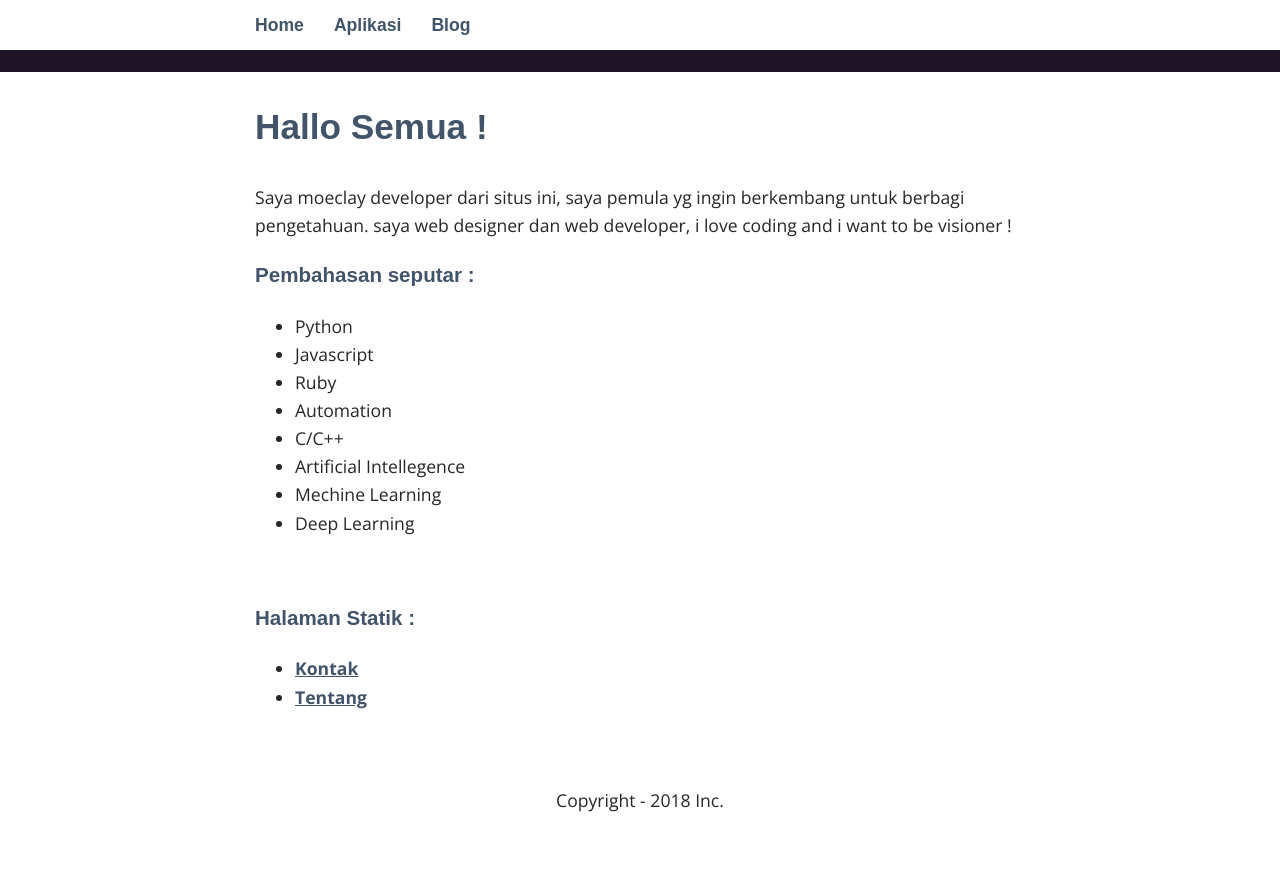
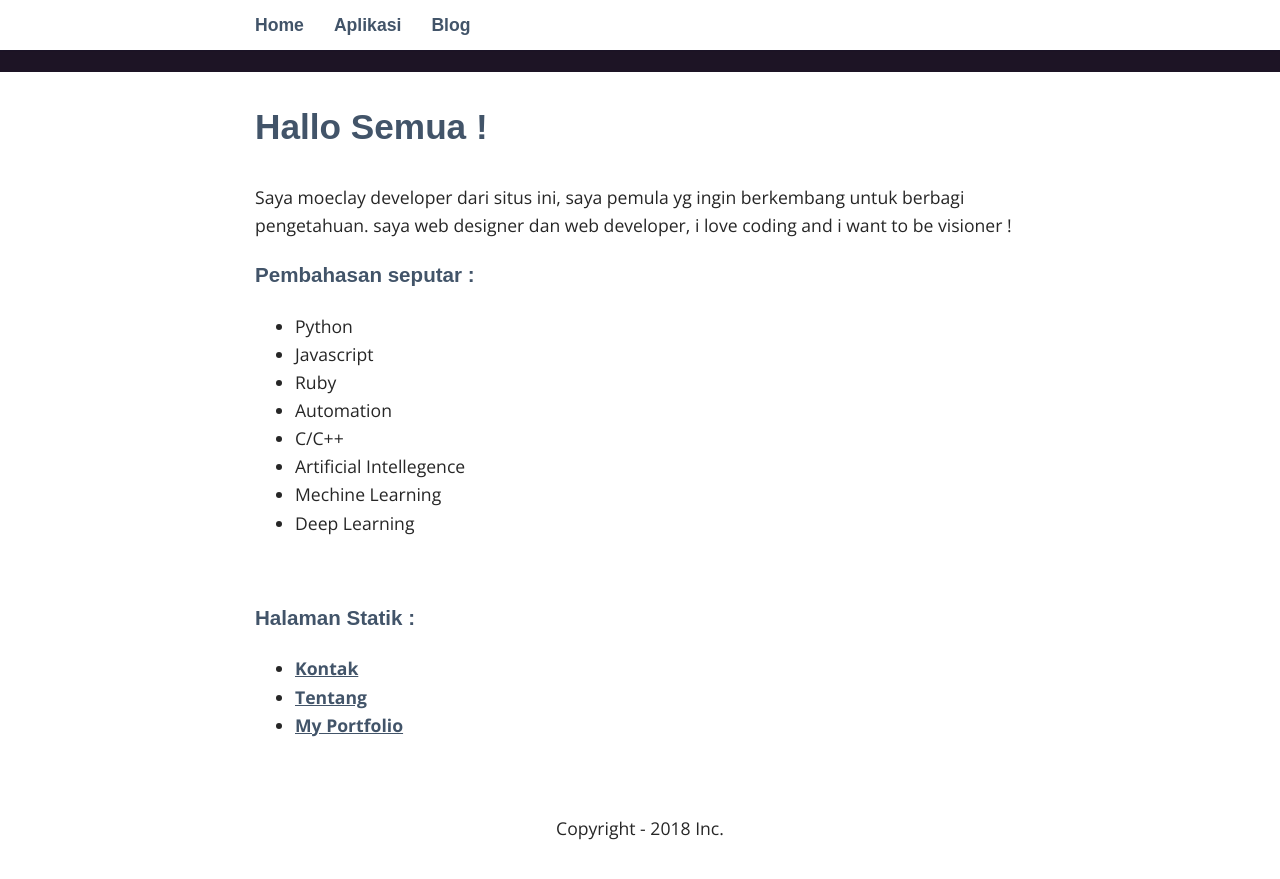
Before and after one commit to moeclay/moeclay.github.io, a Jekyll site: the page built from index.html, in a window 1280 px wide and 900 px high, scrolled down 203 px. Shown: the top 879 px of the window. Built offline with Jekyll 4.4.1, drawn with Linux system fonts in a browser that asks for light colours; some web fonts are replaced.

Commit message:
Update index.html

```diff
--- a/index.html
+++ b/index.html
@@ -24,5 +24,6 @@ saya web designer dan web developer, i love coding and i want to be visioner !</
 	<ul>
 		<li><a href="{{ '/kontak/' | prepend: site.baseurl }}" title="Kontak">Kontak</a></li>
 		<li><a href="{{ '/tentang/' | prepend: site.baseurl }}" title="Tentang">Tentang</a></li>
+		<li><a href="{{ '/portfolio/' | prepend: site.baseurl }}" title="Tentang">My Portfolio</a></li>
 	</ul>
 </div>
```
